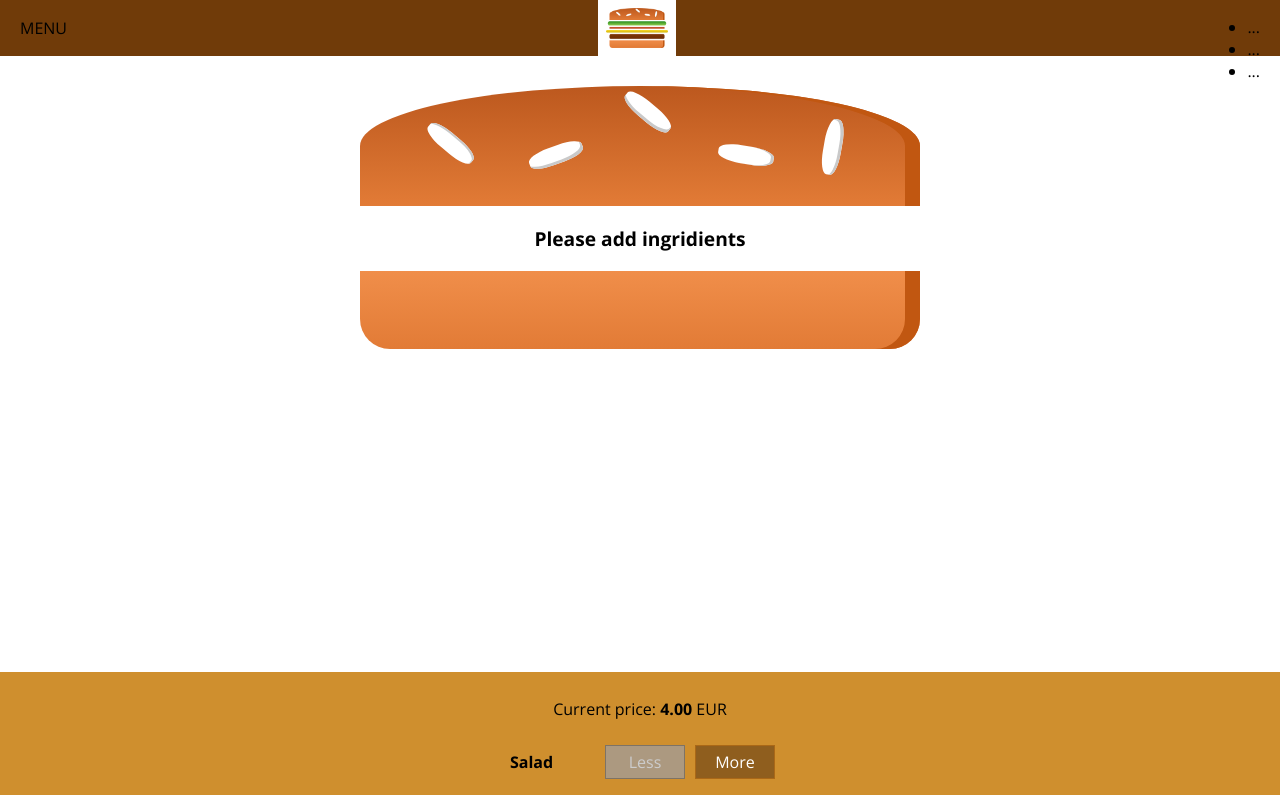
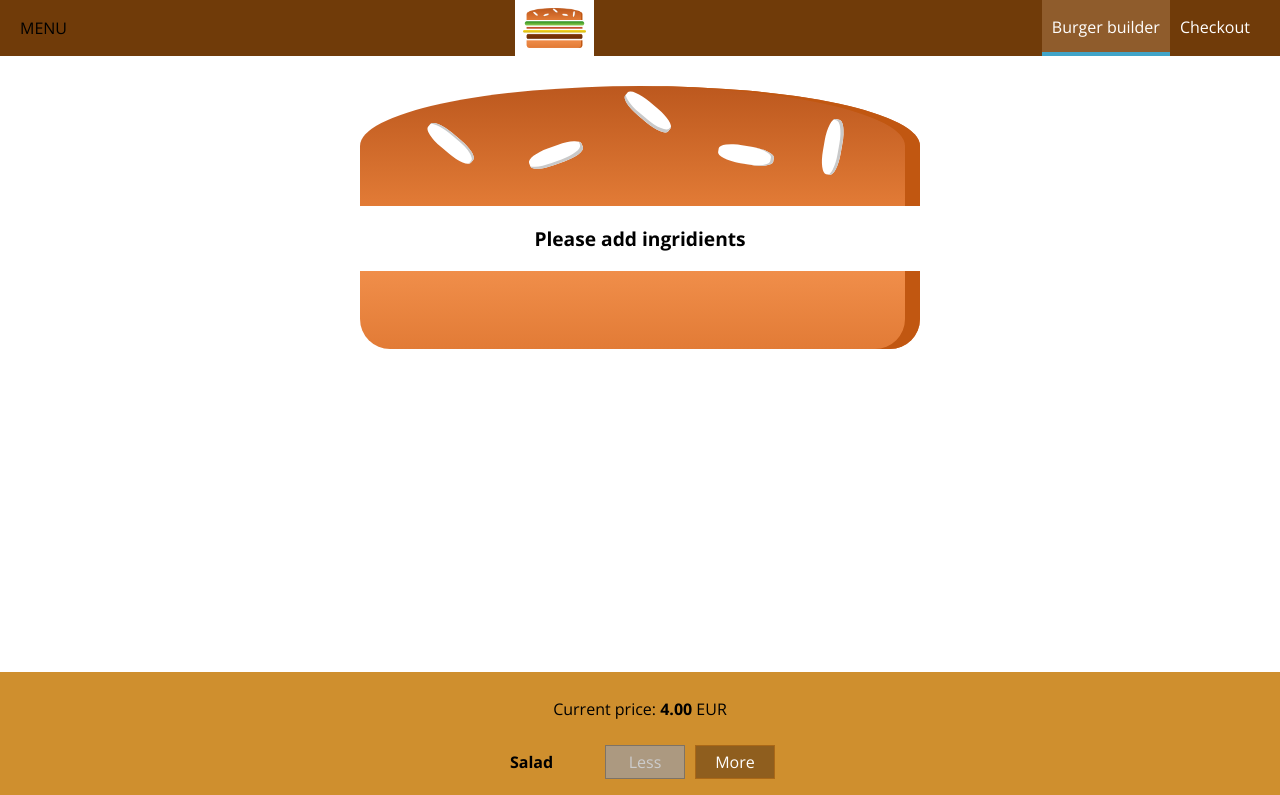
Before and after one commit to jjakucionis/burger-builder, a React app: page / in a window 1280 px wide. Shown: the top 795 px of the page. Built offline with nearby package versions, Linux system fonts and the light colour scheme.

Commit message:
navigation items

```diff
--- /dev/null
+++ b/src/components/Navigation/NavigationItems/NavigationItem/NavigationItem.js
@@ -0,0 +1,12 @@
+import React from 'react';
+import styles from './navigationItem.module.css';
+
+const navigationItem = (props) => (
+    <li className={styles.NavigationItem}>
+        <a
+            href={props.link}
+            className={props.active ? styles.active : null}>{props.children}</a>
+    </li>
+);
+
+export default navigationItem;
--- /dev/null
+++ b/src/components/Navigation/NavigationItems/NavigationItem/navigationItem.module.css
@@ -0,0 +1,25 @@
+.NavigationItem {
+  margin: 0;
+  box-sizing: border-box;
+  display: flex;
+  height: 100%;
+  align-items: center;
+}
+
+.NavigationItem a {
+  color: #fff;
+  text-decoration: none;
+  height: 100%;
+  padding: 16px 10px;
+  border-bottom: 4px solid tranparent;
+  box-sizing: border-box;
+  display: block;
+}
+
+.NavigationItem a:hover,
+.NavigationItem a:active,
+.NavigationItem a.active {
+  background-color: #8f5c2c;
+  border-bottom: 4px solid #40a4c8;
+  color: #fff;
+}
--- /dev/null
+++ b/src/components/Navigation/NavigationItems/NavigationItems.js
@@ -0,0 +1,16 @@
+import React from 'react';
+import styles from './navigationItems.module.css';
+import NavigationItem from './NavigationItem/NavigationItem'
+
+const navigationItems = (props) => (
+    <ul className={styles.NavigationItems}>
+        <NavigationItem
+            link="/"
+            active >Burger builder</NavigationItem>
+        <NavigationItem
+            link="/"
+             >Checkout</NavigationItem>
+    </ul>
+);
+
+export default navigationItems;
--- /dev/null
+++ b/src/components/Navigation/NavigationItems/navigationItems.module.css
@@ -0,0 +1,8 @@
+.NavigationItems {
+  margin: 0;
+  padding: 0;
+  list-style: none;
+  display: flex;
+  align-items: center;
+  height: 100%;
+}
--- a/src/components/Navigation/Toolbar/Toolbar.js
+++ b/src/components/Navigation/Toolbar/Toolbar.js
@@ -1,17 +1,14 @@
 import React from 'react';
 import styles from './toolbar.module.css';
 import Logo from '../../Logo/Logo'
+import NavigationItems from '../NavigationItems/NavigationItems';
 
 const toolbar = (props) => (
     <header className={styles.Toolbar}>
         <div>MENU</div>
         <Logo/>
         <nav>
-            <ul>
-                <li>...</li>
-                <li>...</li>
-                <li>...</li>
-            </ul>
+            <NavigationItems/>
         </nav>
     </header>
 );
```
